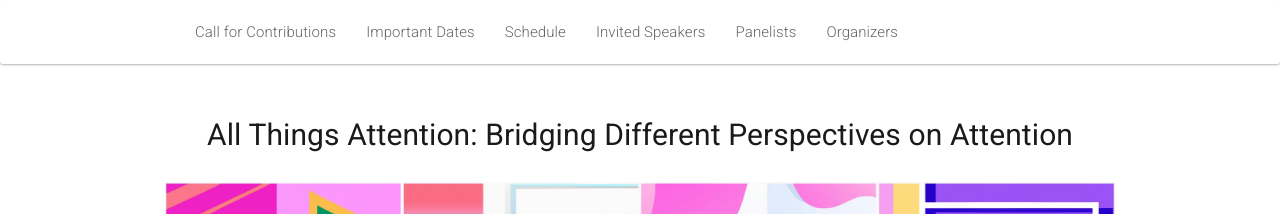
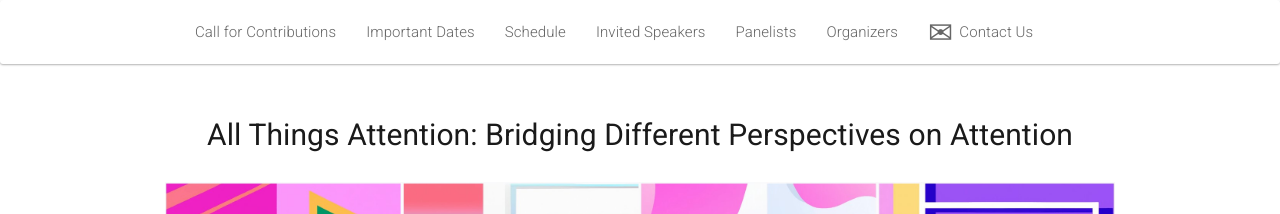
Before and after one commit to attention-learning-workshop/attention-learning-workshop.github.io, a Jekyll site: the page built from _pages/home_2022.md, in a window 1280 px wide. Shown: the top 214 px of the page. Built offline with Jekyll 4.4.1, drawn with Linux system fonts in a browser that asks for light colours; nearby versions of some CDN libraries.

Commit message:
add email link to top bar

```diff
--- a/_includes/header_2022.html
+++ b/_includes/header_2022.html
@@ -25,6 +25,7 @@
   <li><a href="#organizers">Organizers</a></li>
 	<!-- <li><a href="#programcommittee">Program Committee</a></li> -->
 	<!-- <li><a href="#sponsors">Sponsors</a></li> -->
+  <li><a href="mailto:attention-workshop@googlegroups.com"><div style="font-size: 200%; float: left; margin-right: 0.2em;">&#9993;</div> Contact Us</a></li>
       </ul>
     </div>
 
```
